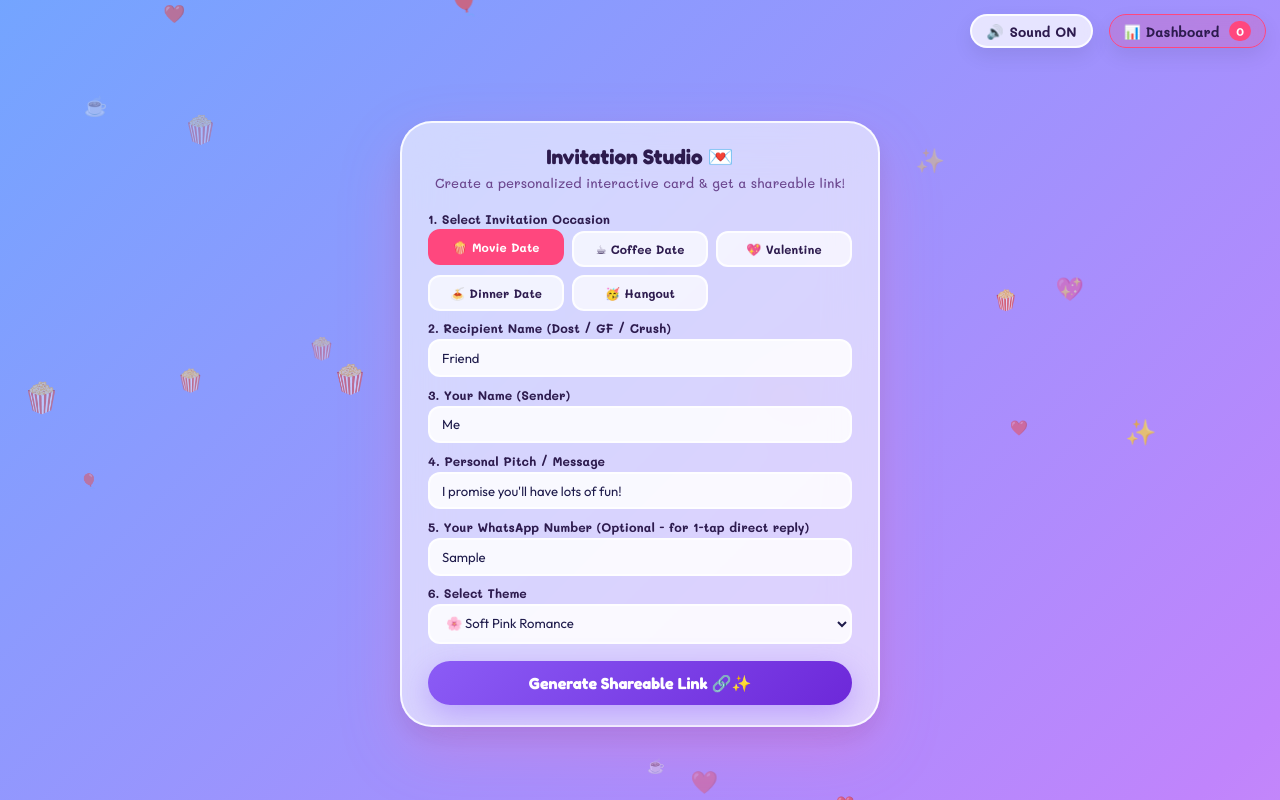
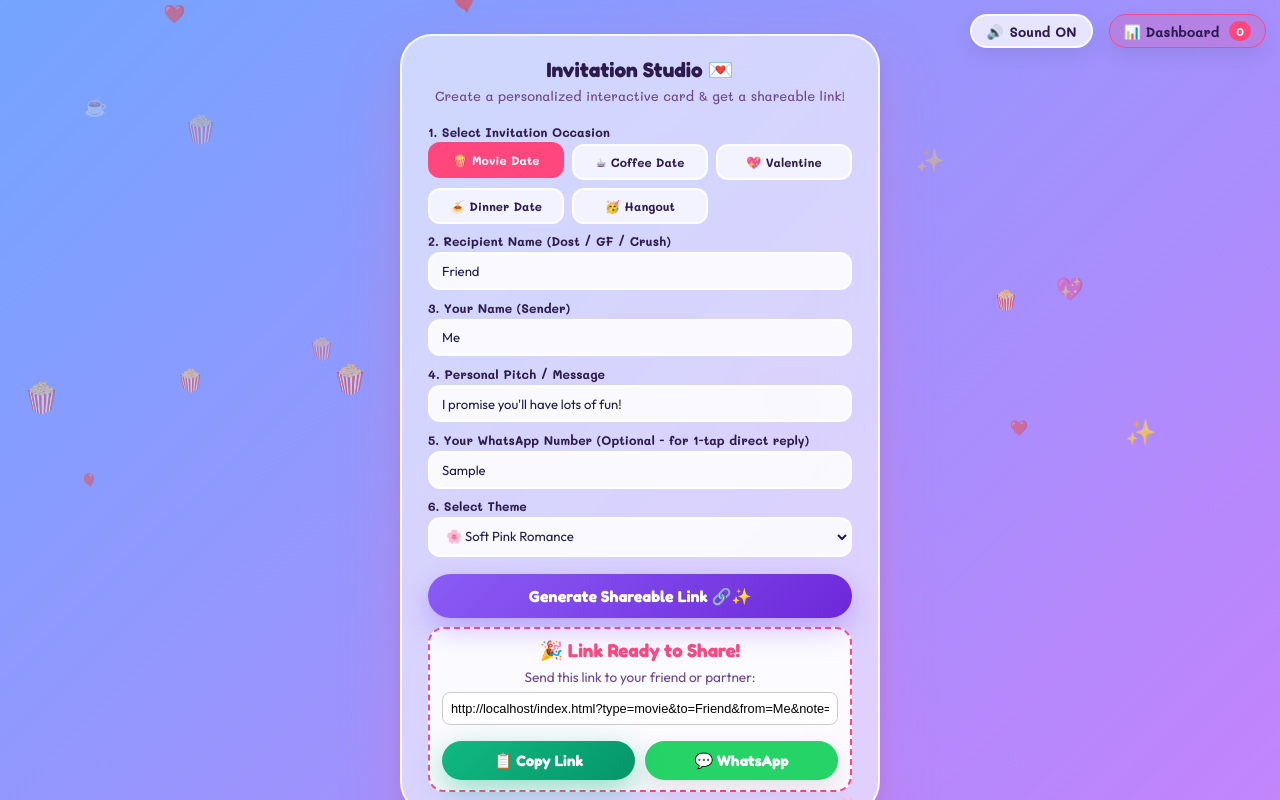
Before and after one commit to Mandaltapash/MomentLinker, a plain HTML site: page index.html in a window 1280 px wide. Both pictures are taken after typing "Sample" into the empty fields and a click on the button "Generate Shareable Link 🔗✨". Drawn offline with nearby package versions, Linux system fonts and the light colour scheme.

Commit message:
Fix ReferenceError in generateShareableLink to restore link generation

```diff
--- a/index.html
+++ b/index.html
@@ -773,7 +773,9 @@
       playCheerMelody();
       const toVal = encodeURIComponent(document.getElementById('input-to').value.trim() || "Friend");
       const fromVal = encodeURIComponent(document.getElementById('input-from').value.trim() || "Me");
-      const phoneVal = encodeURIComponent(document.getElementById('input-phone').value.trim() || "");
+      const noteVal = encodeURIComponent(document.getElementById('input-note').value.trim() || "Lots of fun!");
+      const phoneVal = encodeURIComponent((document.getElementById('input-phone').value || "").trim());
+      const themeVal = document.getElementById('input-theme').value;
 
       const baseUrl = window.location.origin + window.location.pathname;
       let finalUrl = `${baseUrl}?type=${selectedOccasion}&to=${toVal}&from=${fromVal}&note=${noteVal}&theme=${themeVal}`;
```
